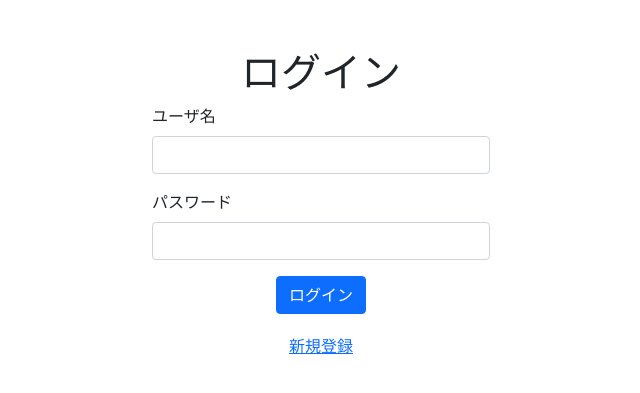
After one commit to miyazigasshuku/rain, a Django app: template photoremake/templates/login.html in a window 1280 px wide. The commit adds this page. Shown: the top 393 px of the page, without its empty margins (319-959 px from the left). Run offline with Django 3.2, Linux system fonts and the light colour scheme; the template is opened without the code that fills it, so the values that code supplies are empty.

Commit message:
ログイン機能

```diff
--- a/photoremake/templates/index.html
+++ b/photoremake/templates/index.html
@@ -7,6 +7,5 @@
 </head>
 <body>
     <h1>写真加工アプリrains</h1>
-    <h3>aaaaa</h3>
 </body>
 </html>
--- /dev/null
+++ b/photoremake/templates/login.html
@@ -0,0 +1,32 @@
+<!DOCTYPE html>
+<html lang="en">
+<head>
+    <meta charset="UTF-8">
+    <meta http-equiv="X-UA-Compatible" content="IE=edge">
+    <meta name="viewport" content="width=device-width, initial-scale=1.0">
+    <link href="https://cdn.jsdelivr.net/npm/bootstrap@5.0.0-beta1/dist/css/bootstrap.min.css" rel="stylesheet" integrity="sha384-giJF6kkoqNQ00vy+HMDP7azOuL0xtbfIcaT9wjKHr8RbDVddVHyTfAAsrekwKmP1" crossorigin="anonymous">
+    <link rel="stylesheet" type="text/css" href="style.css">
+    <title>ログイン</title>
+</head>
+<body>
+    <div class="form-wrapper2">
+        <h1>ログイン</h1>
+    <form>
+        <div class="mb-3">
+          <label for="exampleInputEmail1" class="form-label">ユーザ名</label>
+          <input type="text" class="form-control" id="exampleInputEmail1" required/>
+        </div>
+        <div class="mb-3">
+          <label for="exampleInputPassword1" class="form-label">パスワード</label>
+          <input type="password" class="form-control" id="exampleInputPassword1"　required/>
+        </div>
+        <div class="button-panel">
+        <button type="submit" class="btn btn-primary">ログイン</button>
+        </div>
+    </form>
+    <div class="form-footer">
+        <p><a href="signup.html">新規登録</a></p>
+      </div>
+    </div>
+</body>
+</html>
--- /dev/null
+++ b/photoremake/templates/style.css
@@ -0,0 +1,22 @@
+.form-wrapper2 {
+    margin: 3em auto;
+    padding: 0 1em;
+    max-width: 370px;
+  }
+
+  h1 {
+      text-align: center;
+  }
+
+  .form-footer {
+    text-align: center;
+    padding-top: 20px;
+  }
+
+  .button-panel {
+      text-align: center;
+  }
+
+.index {
+    text-align: center;
+}
```
Also changed, not shown: photoremake/templates/signup.html (added, +32 -0 lines).
